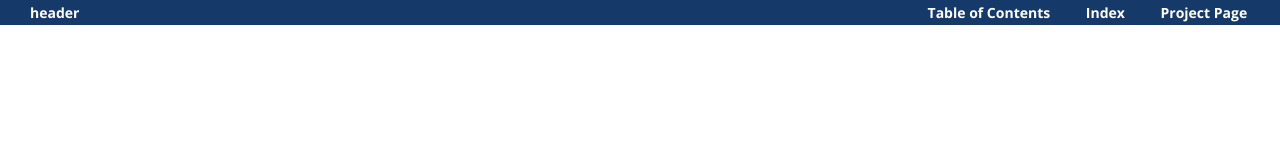
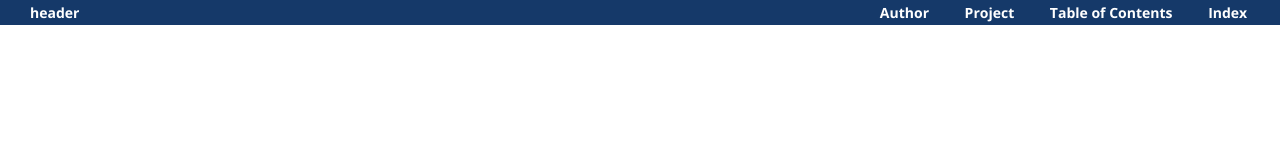
Before and after one commit to JordanIschard/Mechanized-Wormholes, a plain HTML site: page doc/resources/header.html in a window 1280 px wide. Drawn offline with nearby package versions, Linux system fonts and the light colour scheme; files that its build step writes are made by us from their sources; files whose address does not match are found by name.

Commit message:
add author's page link in the header

```diff
--- a/doc/resources/header.html
+++ b/doc/resources/header.html
@@ -18,9 +18,10 @@
     <span class="button" id="toggle-proofs"></span>
 
     <span class="right">
-      <a href="https://github.com/JordanIschard/Mechanized-Wormholes">Project Page</a>
       <a href="./index.html"> Index </a>
       <a href="./toc.html"> Table of Contents </a>
+      <a href="https://github.com/JordanIschard/Mechanized-Wormholes"> Project </a>
+      <a href="https://jordanischard.github.io/">Author</a>
     </span>
 </div>
     <div id="content" tabindex="-1" onblur="document.getElementById('content').focus()">
```
